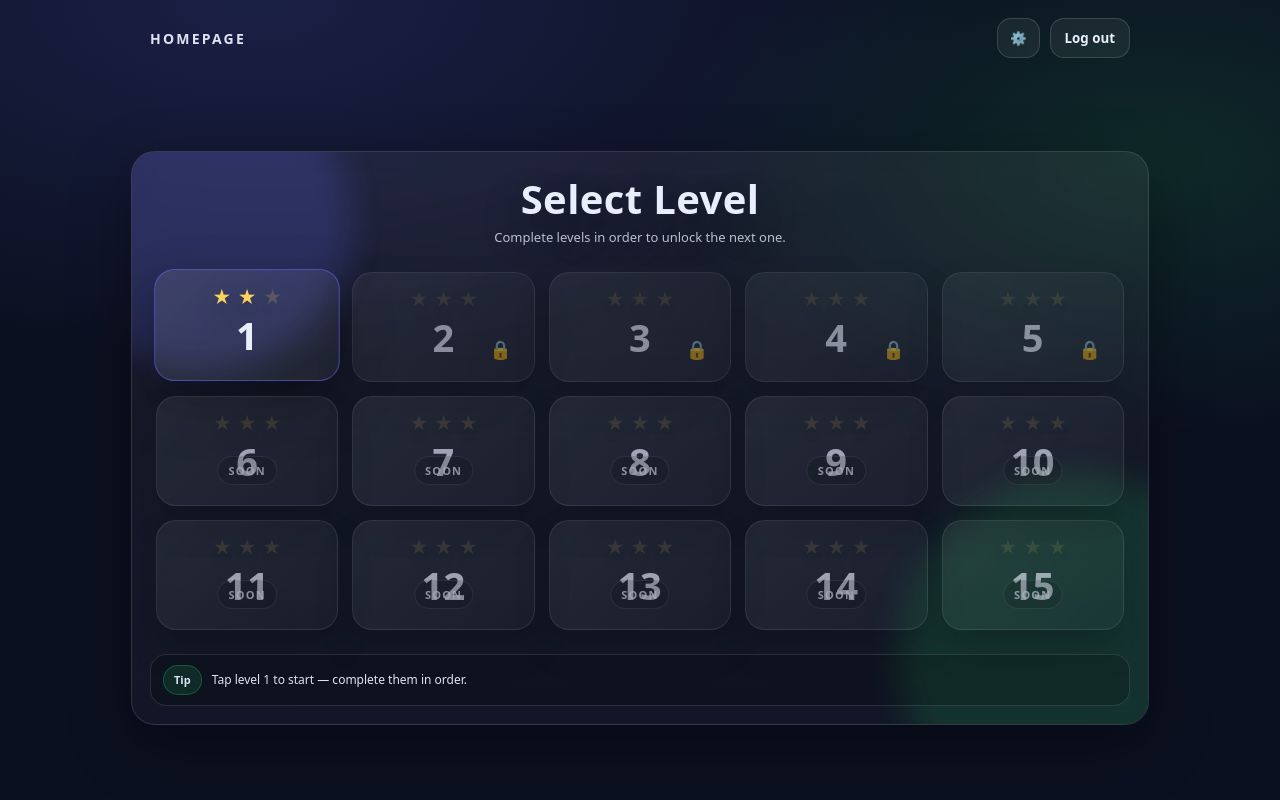
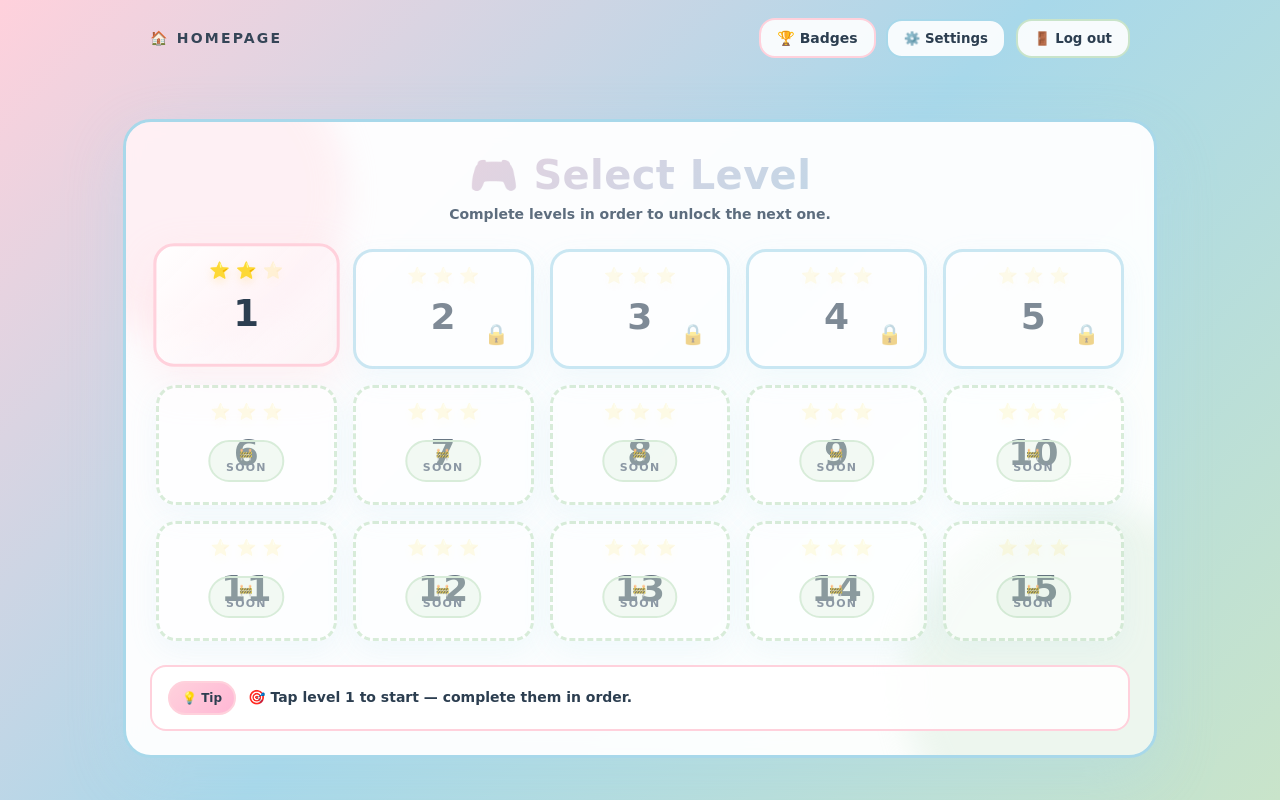
Before and after one commit to k-rameen/Finlingo, a React app in the folder frontend/: page /home in a window 1280 px wide. Built offline with nearby package versions, Linux system fonts and the light colour scheme; the HTML template or start-up script is replaced by a standard one.

Commit message:
Updated UI
Updated various toast messages and UI elements to include emojis for better user engagement. Adjusted styles for buttons, tiles, and layout for improved aesthetics.

```diff
--- a/frontend/src/pages/Home.jsx
+++ b/frontend/src/pages/Home.jsx
@@ -26,7 +26,7 @@ export default function Home() {
 
   const [selected, setSelected] = useState(1);
   const [unlockedLevel, setUnlockedLevel] = useState(1);
-  const [toast, setToast] = useState("Tap level 1 to start — complete them in order.");
+  const [toast, setToast] = useState("🎯 Tap level 1 to start — complete them in order.");
 
   const userPrefs = readUserPrefs();
   const isEnchantedTheme = userPrefs.theme === "enchanted";
@@ -45,7 +45,7 @@ export default function Home() {
     if (ms > 0) {
       window.clearTimeout(showToast._t);
       showToast._t = window.setTimeout(() => {
-        setToast("Tap the next unlocked level to continue.");
+        setToast("🎯 Tap the next unlocked level to continue.");
       }, ms);
     }
   }
@@ -68,7 +68,7 @@ export default function Home() {
       if (next > safeUnlocked) {
         nextUnlocked = next;
         localStorage.setItem("finlingo_unlocked_level", String(nextUnlocked));
-        showToast(`Unlocked level ${nextUnlocked}!`);
+        showToast(`🎉 Unlocked level ${nextUnlocked}!`);
       }
       // clear flag so refresh doesn't re-trigger
       localStorage.removeItem("finlingo_last_completed_level");
@@ -83,17 +83,17 @@ export default function Home() {
     const isPlayable = levelId <= 5;
 
     if (!isPlayable) {
-      showToast("These levels are coming soon 😼");
+      showToast("🚧 These levels are coming soon!");
       return;
     }
 
     if (levelId > unlockedLevel) {
-      showToast(`Open level ${unlockedLevel} to unlock this level.`);
+      showToast(`🔒 Open level ${unlockedLevel} to unlock this level.`);
       return;
     }
 
     setSelected(levelId);
-    showToast(`Loading level ${levelId}...`, 900);
+    showToast(`🚀 Loading level ${levelId}...`, 900);
 
     window.clearTimeout(tryOpenLevel._nav);
     tryOpenLevel._nav = window.setTimeout(() => {
@@ -120,19 +120,22 @@ export default function Home() {
         ...styles.page,
         // Apply theme based on settings
         background: isEnchantedTheme
-            ? "radial-gradient(1200px 700px at 15% 0%, rgba(168,124,255,0.26), transparent 55%), radial-gradient(1000px 700px at 95% 20%, rgba(64,224,208,0.18), transparent 55%), radial-gradient(900px 600px at 50% 100%, rgba(255,190,110,0.16), transparent 60%), #07081a"
-            : styles.page.background,
-        color: isEnchantedTheme ? "#f4f1ff" : styles.page.color,
+            ? "linear-gradient(135deg, #FF9FF3 0%, #A8D8EA 50%, #C9E4CA 100%)"
+            : "linear-gradient(135deg, #FFD1DC 0%, #A8D8EA 50%, #C9E4CA 100%)",
+        color: "#2C3E50",
     }}>
       <div style={styles.topBar}>
-        <div style={styles.centerTitle}>HOMEPAGE</div>
+        <div style={styles.centerTitle}>🏠 HOMEPAGE</div>
 
         <div style={styles.rightBtns}>
+          <button type="button" style={styles.badgesBtn} onClick={() => navigate("/badges")}>
+            🏆 Badges
+          </button>
           <button type="button" style={styles.settingsBtn} onClick={() => navigate("/settings")}>
-            ⚙️
+            ⚙️ Settings
           </button>
           <button type="button" style={styles.logoutBtn} onClick={handleLogout}>
-            Log out
+            🚪 Log out
           </button>
         </div>
       </div>
@@ -143,7 +146,7 @@ export default function Home() {
           <div style={{ ...styles.blob, ...styles.blob2 }} />
 
           <div style={styles.header}>
-            <div style={styles.bigTitle}>Select Level</div>
+            <div style={styles.bigTitle}>🎮 Select Level</div>
             <div style={styles.smallSub}>Complete levels in order to unlock the next one.</div>
           </div>
 
@@ -184,7 +187,7 @@ export default function Home() {
                           opacity: i < starCount ? 1 : 0.18,
                         }}
                       >
-                        ★
+                        ⭐
                       </span>
                     ))}
                   </div>
@@ -197,7 +200,7 @@ export default function Home() {
                     {isLocked ? <div style={styles.lockIcon}>🔒</div> : null}
 
                     {/* coming soon label for 6..15 */}
-                    {!isPlayable ? <div style={styles.soonTag}>SOON</div> : null}
+                    {!isPlayable ? <div style={styles.soonTag}>🚧 SOON</div> : null}
                   </div>
                 </button>
               );
@@ -205,7 +208,7 @@ export default function Home() {
           </div>
 
           <div style={styles.bottomHint}>
-            <span style={styles.hintPill}>Tip</span>
+            <span style={styles.hintPill}>💡 Tip</span>
             {toast}
           </div>
         </div>
@@ -217,11 +220,8 @@ export default function Home() {
 const styles = {
   page: {
     minHeight: "100vh",
-    background:
-      "radial-gradient(1200px 600px at 20% 0%, rgba(99,102,241,0.18), transparent 60%), radial-gradient(900px 500px at 90% 20%, rgba(34,197,94,0.14), transparent 55%), #0b1020",
-    color: "#e8eefc",
-    fontFamily:
-      'ui-sans-serif, system-ui, -apple-system, Segoe UI, Roboto, Helvetica, Arial, "Apple Color Emoji", "Segoe UI Emoji"',
+    color: "#2C3E50",
+    fontFamily: '"Comic Sans MS", "Chalkboard SE", "Arial Rounded MT Bold", "Segoe UI", sans-serif',
     display: "flex",
     flexDirection: "column",
   },
@@ -242,6 +242,24 @@ const styles = {
     letterSpacing: 2.2,
     opacity: 0.95,
     textTransform: "uppercase",
+    display: "flex",
+    alignItems: "center",
+    gap: 8,
+  },
+
+  badgesBtn: {
+    borderRadius: 16,
+    border: "2px solid #FFD1DC",
+    background: "rgba(255, 255, 255, 0.9)",
+    color: "#2C3E50",
+    padding: "10px 16px",
+    cursor: "pointer",
+    fontWeight: 900,
+    fontSize: "14px",
+    display: "flex",
+    alignItems: "center",
+    gap: 8,
+    transition: "all 0.2s",
   },
 
   rightBtns: {
@@ -251,23 +269,31 @@ const styles = {
   },
 
   settingsBtn: {
-    borderRadius: 14,
-    border: "1px solid rgba(255,255,255,0.14)",
-    background: "rgba(255,255,255,0.06)",
-    color: "#e8eefc",
-    padding: "10px 12px",
+    borderRadius: 16,
+    border: "2px solid #A8D8EA",
+    background: "rgba(255, 255, 255, 0.9)",
+    color: "#2C3E50",
+    padding: "10px 16px",
     cursor: "pointer",
     fontWeight: 900,
+    display: "flex",
+    alignItems: "center",
+    gap: 8,
+    transition: "all 0.2s",
   },
 
   logoutBtn: {
-    borderRadius: 14,
-    border: "1px solid rgba(255,255,255,0.14)",
-    background: "rgba(255,255,255,0.06)",
-    color: "#e8eefc",
-    padding: "10px 14px",
+    borderRadius: 16,
+    border: "2px solid #C9E4CA",
+    background: "rgba(255, 255, 255, 0.9)",
+    color: "#2C3E50",
+    padding: "10px 16px",
     cursor: "pointer",
     fontWeight: 900,
+    display: "flex",
+    alignItems: "center",
+    gap: 8,
+    transition: "all 0.2s",
   },
 
   wrap: {
@@ -283,20 +309,20 @@ const styles = {
   card: {
     position: "relative",
     width: "100%",
-    borderRadius: 24,
+    borderRadius: 28,
     overflow: "hidden",
-    border: "1px solid rgba(255,255,255,0.12)",
-    background: "linear-gradient(180deg, rgba(255,255,255,0.06), rgba(255,255,255,0.03))",
+    border: "3px solid #A8D8EA",
+    background: "rgba(255, 255, 255, 0.95)",
     backdropFilter: "blur(10px)",
-    boxShadow: "0 20px 60px rgba(0,0,0,0.35)",
-    padding: 18,
+    boxShadow: "0 20px 60px rgba(168, 216, 234, 0.3)",
+    padding: 24,
   },
 
   blob: {
     position: "absolute",
     borderRadius: 999,
     filter: "blur(16px)",
-    opacity: 0.75,
+    opacity: 0.3,
     pointerEvents: "none",
   },
   blob1: {
@@ -304,14 +330,14 @@ const styles = {
     height: 300,
     left: -80,
     top: -80,
-    background: "rgba(99,102,241,0.28)",
+    background: "#FFD1DC",
   },
   blob2: {
     width: 360,
     height: 360,
     right: -110,
     bottom: -110,
-    background: "rgba(34,197,94,0.22)",
+    background: "#C9E4CA",
   },
 
   header: {
@@ -324,31 +350,38 @@ const styles = {
     fontWeight: 1000,
     letterSpacing: 0.4,
     lineHeight: 1.05,
-    textShadow: "0 18px 40px rgba(0,0,0,0.35)",
+    background: "linear-gradient(135deg, #FFD1DC, #A8D8EA)",
+    WebkitBackgroundClip: "text",
+    WebkitTextFillColor: "transparent",
+    display: "flex",
+    alignItems: "center",
+    justifyContent: "center",
+    gap: 12,
   },
   smallSub: {
     marginTop: 8,
-    fontSize: 13,
-    opacity: 0.78,
+    fontSize: 14,
+    color: "#5D6D7E",
+    fontWeight: 600,
   },
 
   grid: {
     position: "relative",
     display: "grid",
     gridTemplateColumns: "repeat(5, minmax(0, 1fr))",
-    gap: 14,
+    gap: 16,
     padding: "10px 6px 18px",
   },
 
   tile: {
     position: "relative",
-    height: 110,
+    height: 120,
     borderRadius: 20,
-    border: "1px solid rgba(255,255,255,0.14)",
-    background: "linear-gradient(135deg, rgba(255,255,255,0.10), rgba(255,255,255,0.04))",
-    boxShadow: "0 18px 36px rgba(0,0,0,0.30)",
+    border: "3px solid #A8D8EA",
+    background: "rgba(255, 255, 255, 0.9)",
+    boxShadow: "0 10px 30px rgba(168, 216, 234, 0.2)",
     cursor: "pointer",
-    color: "#e8eefc",
+    color: "#2C3E50",
     display: "flex",
     flexDirection: "column",
     alignItems: "center",
@@ -358,18 +391,22 @@ const styles = {
   },
 
   tileSelected: {
-    transform: "translateY(-2px) scale(1.02)",
-    border: "1px solid rgba(99,102,241,0.55)",
-    boxShadow: "0 22px 50px rgba(0,0,0,0.40)",
+    transform: "translateY(-4px) scale(1.03)",
+    border: "3px solid #FFD1DC",
+    boxShadow: "0 15px 40px rgba(255, 209, 220, 0.3)",
+    background: "linear-gradient(135deg, rgba(255, 255, 255, 0.95), rgba(255, 209, 220, 0.2))",
   },
 
   tileLocked: {
-    opacity: 0.55,
+    opacity: 0.6,
     cursor: "not-allowed",
+    background: "rgba(255, 255, 255, 0.7)",
   },
 
   tileSoon: {
-    opacity: 0.65,
+    opacity: 0.7,
+    background: "rgba(255, 255, 255, 0.8)",
+    border: "3px dashed #C9E4CA",
   },
 
   starRow: {
@@ -380,9 +417,9 @@ const styles = {
     marginTop: 2,
   },
   star: {
-    fontSize: 18,
-    color: "rgba(255, 215, 90, 0.98)",
-    textShadow: "0 10px 22px rgba(0,0,0,0.35)",
+    fontSize: 16,
+    color: "#FFD166",
+    textShadow: "0 4px 8px rgba(255, 209, 102, 0.3)",
   },
 
   tileCenter: {
@@ -395,18 +432,18 @@ const styles = {
   },
 
   tileNumber: {
-    fontSize: 38,
+    fontSize: 36,
     fontWeight: 1000,
     letterSpacing: 0.4,
+    color: "#2C3E50",
   },
 
   lockIcon: {
     position: "absolute",
     right: 10,
     bottom: 8,
-    fontSize: 18,
-    opacity: 0.95,
-    filter: "drop-shadow(0 10px 20px rgba(0,0,0,0.35))",
+    fontSize: 20,
+    opacity: 0.8,
   },
 
   soonTag: {
@@ -417,32 +454,40 @@ const styles = {
     fontSize: 11,
     fontWeight: 1000,
     letterSpacing: 1.2,
-    opacity: 0.85,
+    color: "#5D6D7E",
     borderRadius: 999,
-    padding: "6px 10px",
-    border: "1px solid rgba(255,255,255,0.14)",
-    background: "rgba(0,0,0,0.20)",
+    padding: "6px 12px",
+    border: "2px solid #C9E4CA",
+    background: "rgba(201, 228, 202, 0.3)",
+    display: "flex",
+    alignItems: "center",
+    gap: 4,
   },
 
   bottomHint: {
     position: "relative",
     marginTop: 6,
-    padding: "10px 12px",
+    padding: "14px 16px",
     borderRadius: 16,
-    border: "1px solid rgba(255,255,255,0.12)",
-    background: "rgba(0,0,0,0.18)",
-    fontSize: 12,
-    opacity: 0.95,
+    border: "2px solid #FFD1DC",
+    background: "rgba(255, 255, 255, 0.9)",
+    fontSize: 14,
+    color: "#2C3E50",
     display: "flex",
     alignItems: "center",
-    gap: 10,
+    gap: 12,
+    fontWeight: 600,
   },
   hintPill: {
-    fontSize: 11,
+    fontSize: 12,
     fontWeight: 900,
-    padding: "6px 10px",
+    padding: "6px 12px",
     borderRadius: 999,
-    background: "rgba(34,197,94,0.14)",
-    border: "1px solid rgba(34,197,94,0.35)",
+    background: "linear-gradient(135deg, #FFD1DC, #FFB7D5)",
+    border: "2px solid #FFD1DC",
+    color: "#2C3E50",
+    display: "flex",
+    alignItems: "center",
+    gap: 4,
   },
 };
```
